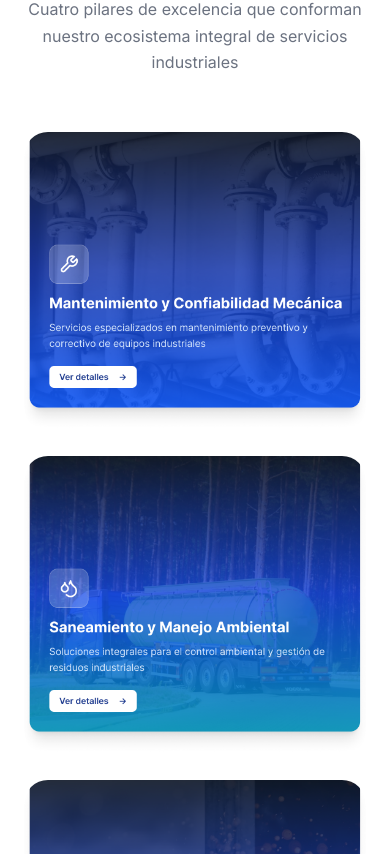
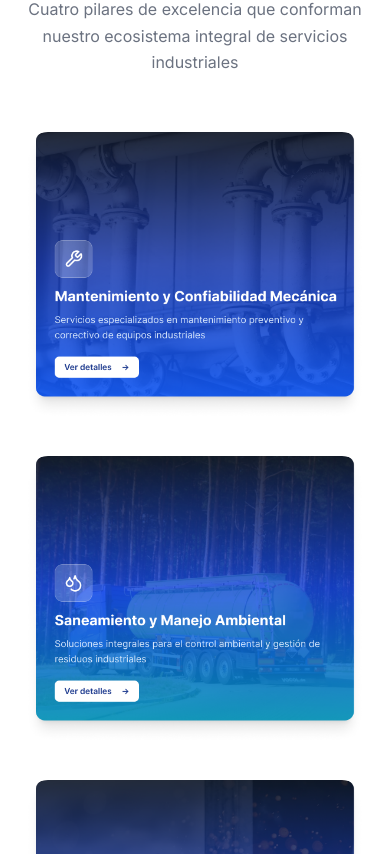
Before and after one commit to chowanza/gsica, a Next.js app: page / in a window 390 px wide. Shown: the part 2830-3684 px from the top of the page. Built offline with nearby package versions, Linux system fonts and the light colour scheme; a web font is replaced by a local one.

Commit message:
fix: render division cards using responsive Next Image tags to prevent aspect-ratio clipping of rounded corners and drop shadows

```diff
--- a/src/app/globals.css
+++ b/src/app/globals.css
@@ -564,30 +564,25 @@ a {
 /* Division Card */
 .division-card {
   position: relative;
-  border-radius: var(--radius-xl);
-  overflow: hidden;
-  min-height: 380px;
-  display: flex;
-  flex-direction: column;
-  justify-content: flex-end;
+  background: transparent;
   cursor: pointer;
+  overflow: visible;
   transition: transform var(--transition-med);
+  display: block;
 }
 
 .division-card:hover {
   transform: translateY(-4px);
 }
 
-.division-card-bg {
-  position: absolute;
-  inset: 0;
-  background-size: cover;
-  background-position: center;
+.division-card img {
+  border-radius: var(--radius-xl);
   transition: transform var(--transition-med);
-}
-
-.division-card:hover .division-card-bg {
-  transform: scale(1.04);
+  display: block;
+}
+
+.division-card:hover img {
+  transform: scale(1.02);
 }
 
 .division-card-overlay {
--- a/src/app/page.tsx
+++ b/src/app/page.tsx
@@ -2,6 +2,7 @@
 
 import { ArrowRight, ChevronDown, Wrench, Droplets, HardHat, Truck, Shield, Award, Users, TrendingUp } from "lucide-react";
 import Link from "next/link";
+import Image from "next/image";
 import Navbar from "@/components/Navbar";
 import Footer from "@/components/Footer";
 import { useLang } from "@/context/LanguageContext";
@@ -235,8 +236,17 @@ export default function HomePage() {
                   className={`division-card division-card--${div.variant}`}
                   id={`division-btn-${i}`}
                   aria-label={divTexts[i].title}
+                  style={{ display: "block", overflow: "visible" }}
                 >
-                  <div className="division-card-bg" aria-hidden="true" style={{ backgroundImage: `url(${div.bg})` }} />
+                  <Image
+                    src={div.bg}
+                    alt={divTexts[i].title}
+                    width={580}
+                    height={440}
+                    style={{ width: "100%", height: "auto", display: "block" }}
+                    priority={i < 2}
+                    unoptimized
+                  />
                 </Link>
               ))}
             </div>
```
